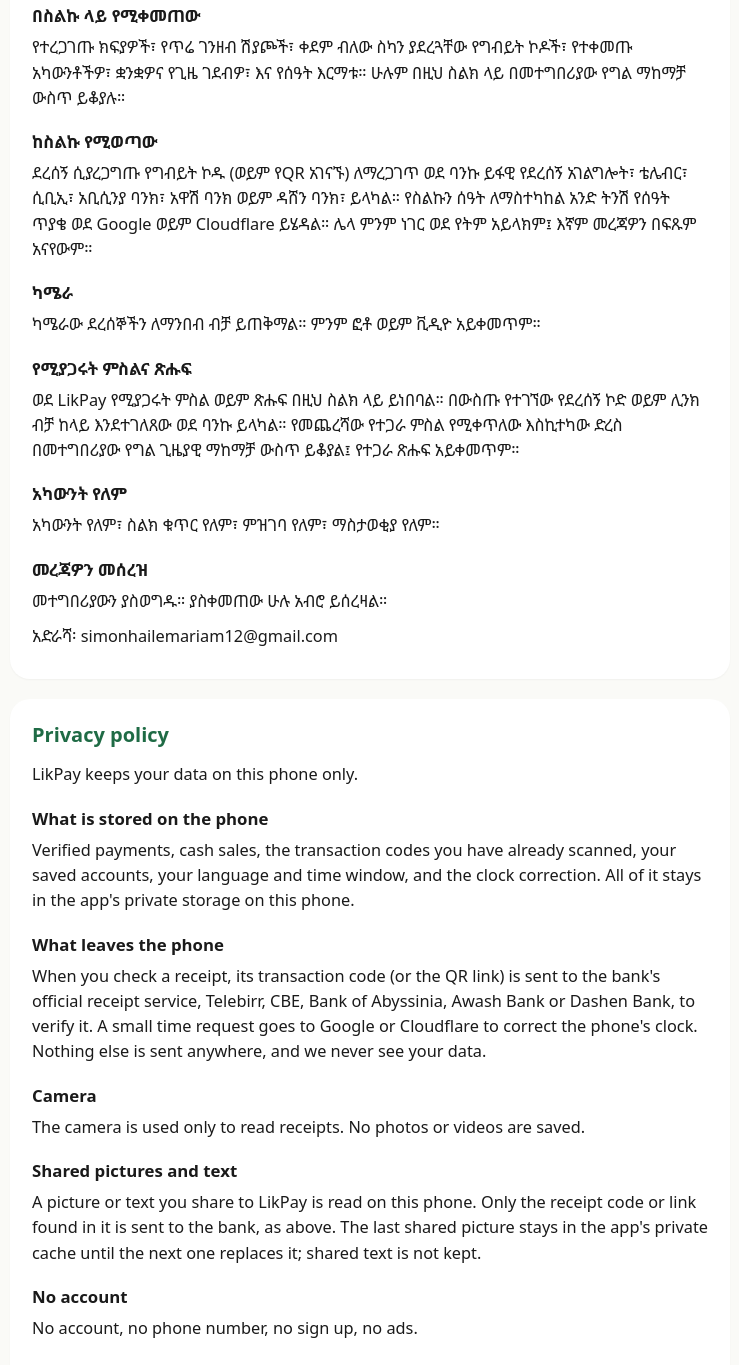
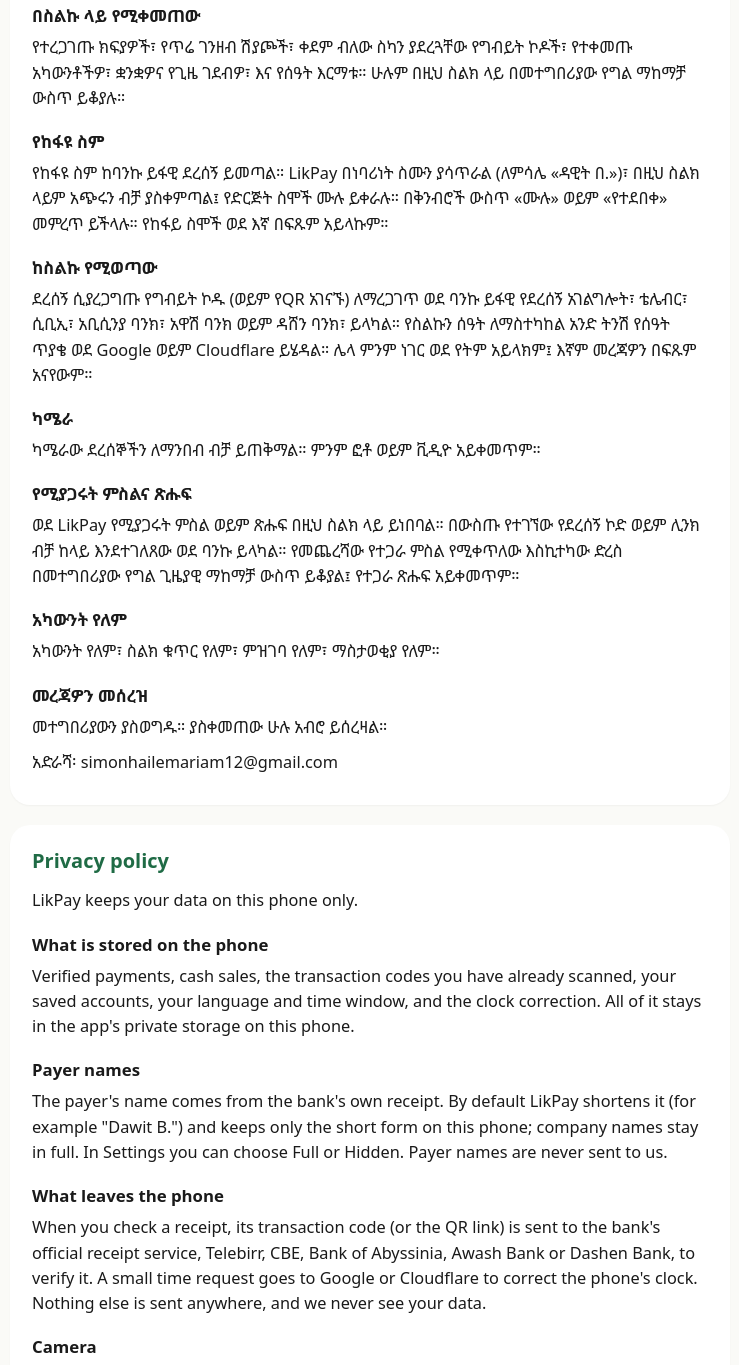
Before and after one commit to simonHxSGS/likpay-privacy, a plain HTML site: page index.html in a window 1280 px wide. Shown: the part 232-1597 px from the top of the page, without its empty margins (270-1009 px from the left). Drawn offline with Linux system fonts and the light colour scheme.

Commit message:
Privacy: payer names are shortened by default and never sent to us (LikPay 1.6.0)
Co-Authored-By: Claude Opus 5.5 <noreply@anthropic.com>

```diff
--- a/index.html
+++ b/index.html
@@ -29,6 +29,8 @@
 <p>LikPay መረጃዎን በዚህ ስልክ ላይ ብቻ ያስቀምጣል።</p>
 <h3>በስልኩ ላይ የሚቀመጠው</h3>
 <p>የተረጋገጡ ክፍያዎች፣ የጥሬ ገንዘብ ሽያጮች፣ ቀደም ብለው ስካን ያደረጓቸው የግብይት ኮዶች፣ የተቀመጡ አካውንቶችዎ፣ ቋንቋዎና የጊዜ ገደብዎ፣ እና የሰዓት እርማቱ። ሁሉም በዚህ ስልክ ላይ በመተግበሪያው የግል ማከማቻ ውስጥ ይቆያሉ።</p>
+<h3>የከፋዩ ስም</h3>
+<p>የከፋዩ ስም ከባንኩ ይፋዊ ደረሰኝ ይመጣል። LikPay በነባሪነት ስሙን ያሳጥራል (ለምሳሌ «ዳዊት በ.»)፣ በዚህ ስልክ ላይም አጭሩን ብቻ ያስቀምጣል፤ የድርጅት ስሞች ሙሉ ይቀራሉ። በቅንብሮች ውስጥ «ሙሉ» ወይም «የተደበቀ» መምረጥ ይችላሉ። የከፋይ ስሞች ወደ እኛ በፍጹም አይላኩም።</p>
 <h3>ከስልኩ የሚወጣው</h3>
 <p>ደረሰኝ ሲያረጋግጡ የግብይት ኮዱ (ወይም የQR አገናኙ) ለማረጋገጥ ወደ ባንኩ ይፋዊ የደረሰኝ አገልግሎት፣ ቴሌብር፣ ሲቢኢ፣ አቢሲንያ ባንክ፣ አዋሽ ባንክ ወይም ዳሸን ባንክ፣ ይላካል። የስልኩን ሰዓት ለማስተካከል አንድ ትንሽ የሰዓት ጥያቄ ወደ Google ወይም Cloudflare ይሄዳል። ሌላ ምንም ነገር ወደ የትም አይላክም፤ እኛም መረጃዎን በፍጹም አናየውም።</p>
 <h3>ካሜራ</h3>
@@ -46,6 +48,8 @@
 <p>LikPay keeps your data on this phone only.</p>
 <h3>What is stored on the phone</h3>
 <p>Verified payments, cash sales, the transaction codes you have already scanned, your saved accounts, your language and time window, and the clock correction. All of it stays in the app&#x27;s private storage on this phone.</p>
+<h3>Payer names</h3>
+<p>The payer&#x27;s name comes from the bank&#x27;s own receipt. By default LikPay shortens it (for example &quot;Dawit B.&quot;) and keeps only the short form on this phone; company names stay in full. In Settings you can choose Full or Hidden. Payer names are never sent to us.</p>
 <h3>What leaves the phone</h3>
 <p>When you check a receipt, its transaction code (or the QR link) is sent to the bank&#x27;s official receipt service, Telebirr, CBE, Bank of Abyssinia, Awash Bank or Dashen Bank, to verify it. A small time request goes to Google or Cloudflare to correct the phone&#x27;s clock. Nothing else is sent anywhere, and we never see your data.</p>
 <h3>Camera</h3>
```
